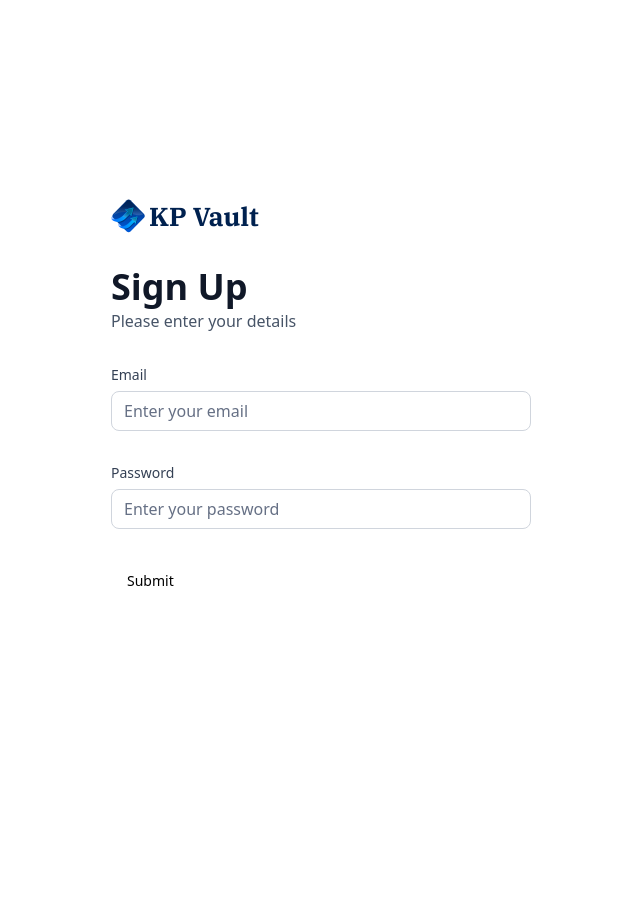
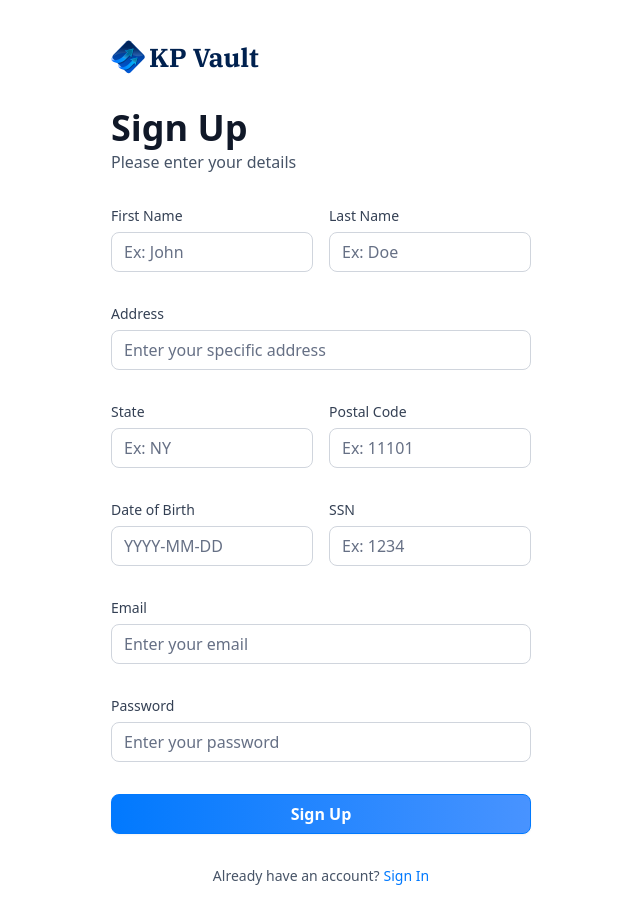
Before and after one commit to rockingkp/KPVault, a Next.js app: page /sign-up in a window 1280 px wide. Shown: the whole page, without its empty margins (319-959 px from the left). Before the commit the page ends 800 px from the top, so only its background shows below. Built offline with nearby package versions, Linux system fonts and the light colour scheme.

Commit message:
update: sign-in sign-up form complete

```diff
--- a/components/AuthForm.tsx
+++ b/components/AuthForm.tsx
@@ -21,13 +21,17 @@
 import { Input } from "@/components/ui/input";
 import CustomInput from "./CustomInput";
 import { authFormSchema } from "@/lib/utils";
+import { Loader2 } from "lucide-react";
 
 const AuthForm = ({ type }: { type: string }) => {
   const [user, setUser] = useState(null);
+  const [isLoading, setIsLoading] = useState(false);
+
+  const formSchema = authFormSchema(type);
 
   // 1. Define your form.
-  const form = useForm<z.infer<typeof authFormSchema>>({
-    resolver: zodResolver(authFormSchema),
+  const form = useForm<z.infer<typeof formSchema>>({
+    resolver: zodResolver(formSchema),
     defaultValues: {
       email: "",
       password: "",
@@ -35,10 +39,12 @@
   });
 
   // 2. Define a submit handler.
-  function onSubmit(values: z.infer<typeof authFormSchema>) {
+  function onSubmit(values: z.infer<typeof formSchema>) {
     // Do something with the form values.
     // ✅ This will be type-safe and validated.
+    setIsLoading(true);
     console.log(values);
+    setIsLoading(false);
   }
 
   return (
@@ -76,6 +82,65 @@
         <>
           <Form {...form}>
             <form onSubmit={form.handleSubmit(onSubmit)} className="space-y-8">
+              {type === "sign-up" && (
+                <>
+                  <div className="flex gap-4">
+                    <CustomInput
+                      control={form.control}
+                      name="firstName"
+                      label="First Name"
+                      placeholder="Ex: John"
+                    />
+
+                    <CustomInput
+                      control={form.control}
+                      name="lastName"
+                      label="Last Name"
+                      placeholder="Ex: Doe"
+                    />
+                  </div>
+
+                  <CustomInput
+                    control={form.control}
+                    name="address1"
+                    label="Address"
+                    placeholder="Enter your specific address"
+                  />
+
+                  <div className="flex gap-4">
+                    <CustomInput
+                      control={form.control}
+                      name="state"
+                      label="State"
+                      placeholder="Ex: NY"
+                    />
+
+                    <CustomInput
+                      control={form.control}
+                      name="postalCode"
+                      label="Postal Code"
+                      placeholder="Ex: 11101"
+                    />
+                  </div>
+
+                  <div className="flex gap-4">
+                    <CustomInput
+                      control={form.control}
+                      name="dateOfBirth"
+                      label="Date of Birth"
+                      placeholder="YYYY-MM-DD"
+                    />
+
+                    <CustomInput
+                      control={form.control}
+                      name="ssn"
+                      label="SSN"
+                      placeholder="Ex: 1234"
+                    />
+                  </div>
+                </>
+              )}
+
               <CustomInput
                 control={form.control}
                 name="email"
@@ -90,9 +155,36 @@
                 placeholder="Enter your password"
               />
 
-              <Button type="submit">Submit</Button>
+              <div className="flex flex-col gap-4">
+                <Button type="submit" className="form-btn" disabled={isLoading}>
+                  {isLoading ? (
+                    <>
+                      <Loader2 size={20} className="animate-spin" /> &nbsp;
+                      Loading ...
+                    </>
+                  ) : type === "sign-in" ? (
+                    "Sign In"
+                  ) : (
+                    "Sign Up"
+                  )}
+                </Button>
+              </div>
             </form>
           </Form>
+
+          <footer className="flex justify-center gap-1">
+            <p className="text-14 font-normal text-gray-600">
+              {type === "sign-in"
+                ? "Don't have an account?"
+                : "Already have an account?"}
+            </p>
+            <Link
+              href={type === "sign-in" ? "/sign-up" : "/sign-in"}
+              className="form-link"
+            >
+              {type === "sign-in" ? "Sign Up" : "Sign In"}
+            </Link>
+          </footer>
         </>
       )}
     </section>
--- a/components/CustomInput.tsx
+++ b/components/CustomInput.tsx
@@ -8,9 +8,11 @@
 import { z } from "zod";
 import { authFormSchema } from "@/lib/utils";
 
+const formSchema = authFormSchema("sign-up");
+
 interface CustomInput {
-  control: Control<z.infer<typeof authFormSchema>>;
-  name: FieldPath<z.infer<typeof authFormSchema>>;
+  control: Control<z.infer<typeof formSchema>>;
+  name: FieldPath<z.infer<typeof formSchema>>;
   label: string;
   placeholder: string;
 }
--- a/lib/utils.ts
+++ b/lib/utils.ts
@@ -195,7 +195,19 @@
   return date > twoDaysAgo ? "Processing" : "Success";
 };
 
-export const authFormSchema = z.object({
-  email: z.string().email(),
-  password: z.string().min(8),
-});
+export const authFormSchema = (type: string) =>
+  z.object({
+    //sign-up
+    firstName: type === "sign-in" ? z.string().optional() : z.string().min(3),
+    lastName: type === "sign-in" ? z.string().optional() : z.string().min(3),
+    address1: type === "sign-in" ? z.string().optional() : z.string().max(50),
+    state:
+      type === "sign-in" ? z.string().optional() : z.string().min(2).max(2),
+    postalCode:
+      type === "sign-in" ? z.string().optional() : z.string().min(3).max(6),
+    dateOfBirth: type === "sign-in" ? z.string().optional() : z.string().min(3),
+    ssn: type === "sign-in" ? z.string().optional() : z.string().min(3),
+    //sign-in and sign-up both
+    email: z.string().email(),
+    password: z.string().min(8),
+  });
```
